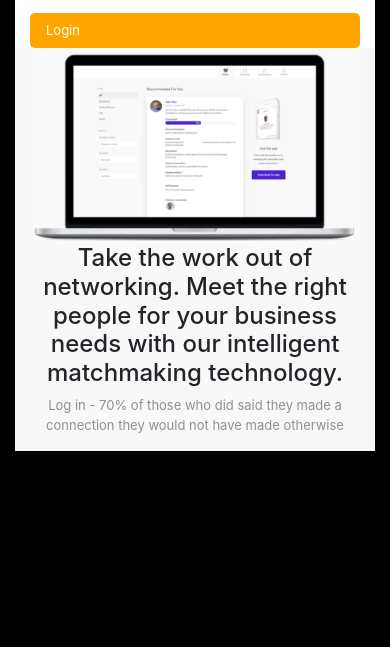
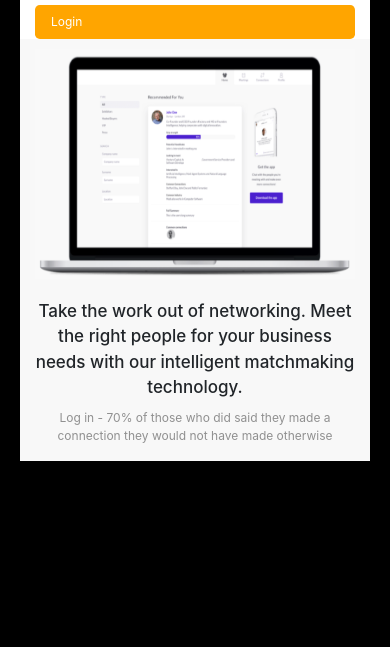
Before and after one commit to LTurns/quiz-responsive-design, a plain HTML site: page index.html in a window 390 px wide. Shown: the part 197-844 px from the top of the page. Drawn offline with nearby package versions, Linux system fonts and the light colour scheme.

Commit message:
finishing touches complete

```diff
--- a/index.html
+++ b/index.html
@@ -13,26 +13,21 @@
         <div class="row no-gutters">
             <div class="col-sm-6 no-gutters">
                 <div class="leftside d-flex justify-content-center align-items-center">
-                    <div class="col-sm-8">
-                        <img src="grip.png" alt="logo" id="logo" class="img-fluid">
-                        <!-- <div class="col-sm-7 no-gutters"> -->
+                        <div class="col-sm-7 no-gutters">
+                            <img src="grip.png" alt="logo" id="logo" class="img-fluid">
                         <p>Welcome to Grip Virtual. Please log in below to get started.</p>
                         <button type="button" id="login" class="btn btn-primary btn-lg btn-block text-left">Login</button>
-                    </div>
                    </div>
                 </div>
+            </div>
 
             <div class="col-sm-6 no-gutters">
                 <div class="rightside d-flex justify-content-center align-items-center text-center">
                     <div class="col-sm-11 no-gutters">
                         <img src="webpage.png" alt="webpage" class="img-fluid" id="webpage">
 
-                          <div class="text">
-                            <h4>Take the work out of networking. Meet the right people for your business needs with our intelligent matchmaking technology.</h4>
-                          </div>
-                          <div class="text">
+                            <h5>Take the work out of networking. Meet the right people for your business needs with our intelligent matchmaking technology.</h5>
                             <p>Log in - 70% of those who did said they made a connection they would not have made otherwise</p>
-                          </div>
                    </div>
                </div>
             </div>
--- a/stylesheet.css
+++ b/stylesheet.css
@@ -11,10 +11,17 @@
 
 body {
     background-color: black;
+    margin-left: 20px;
+    margin-right: 20px;
 }
 
+/* .container-fluid {
+border-right: 20px solid black;
+border-left: 20px solid black;
+} */
+
 p, #login, .brand, .webpage {
-    font-size: 13px;
+    font-size: 12px;
 }
 
 p {
@@ -24,26 +31,30 @@ p {
 #login {
     background-color: orange;
     border: none;
-    font-size: 13px;
 }
 
-img {
-    display: block;
+h5 {
+    line-height: 1.5em;
 }
 
-.container-fluid {
-    overflow: hidden;
+#webpage {
+    margin-bottom: 20px;
+    margin-top: 10px;
 }
 
-@media screen and (min-width:768px){
+
+@media screen and (min-width:600px){
     .leftside, .rightside {
         height: 100vh;
     }
 }
 
 
-@media screen and (max-width: 768px){
-    [class*="col-"] {
-        width: 100%;
-      }
+@media screen and (max-width: 600px){
+    [class*="col-"] { width: 100%; }
+     #webpage { height: 230px;}
+     h5 { font-size: 17px;}
+     p { text-align: center; }
+     body { margin-left: 5px;
+           margin-right: 5px; }
 }
```
